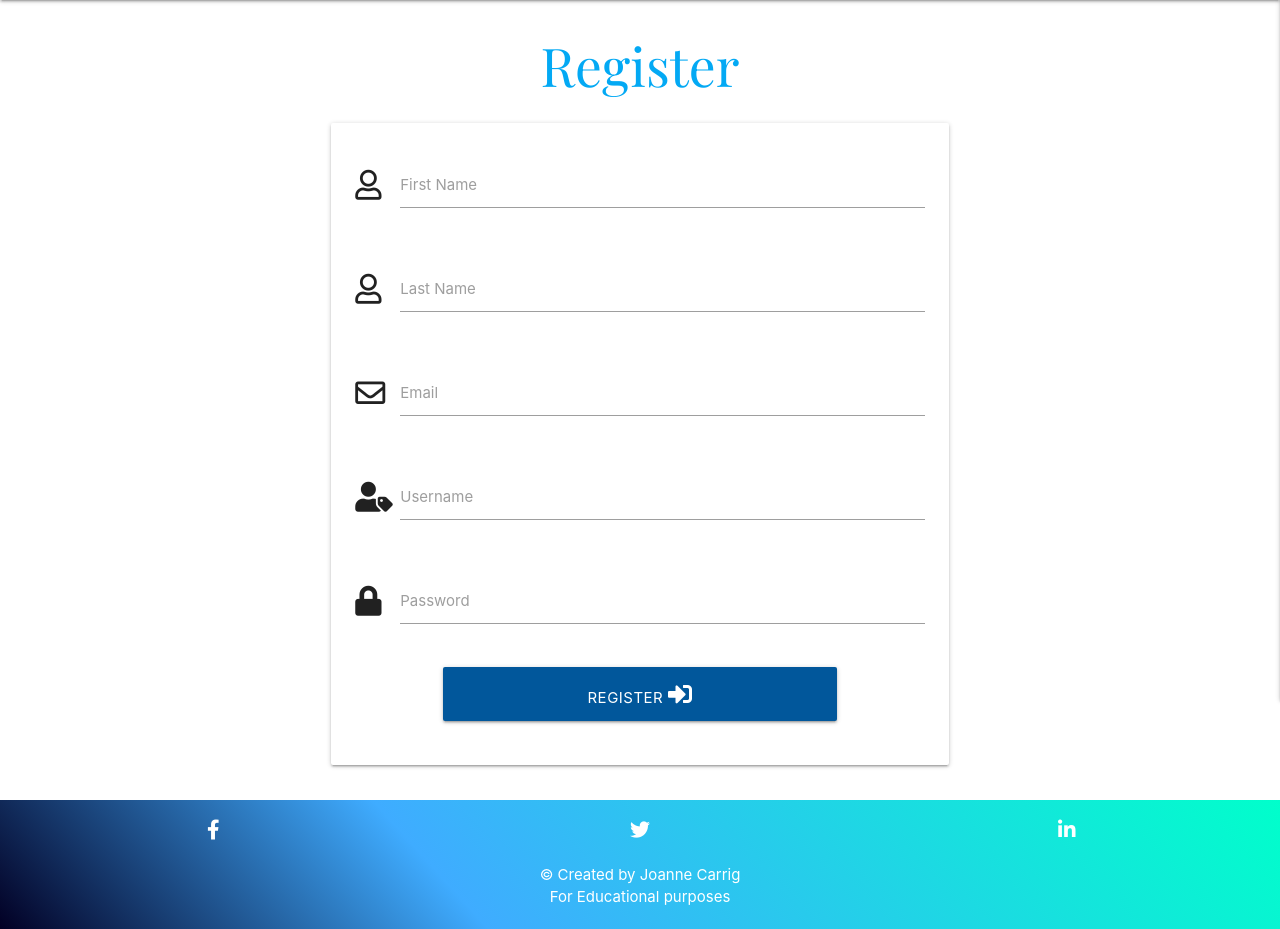
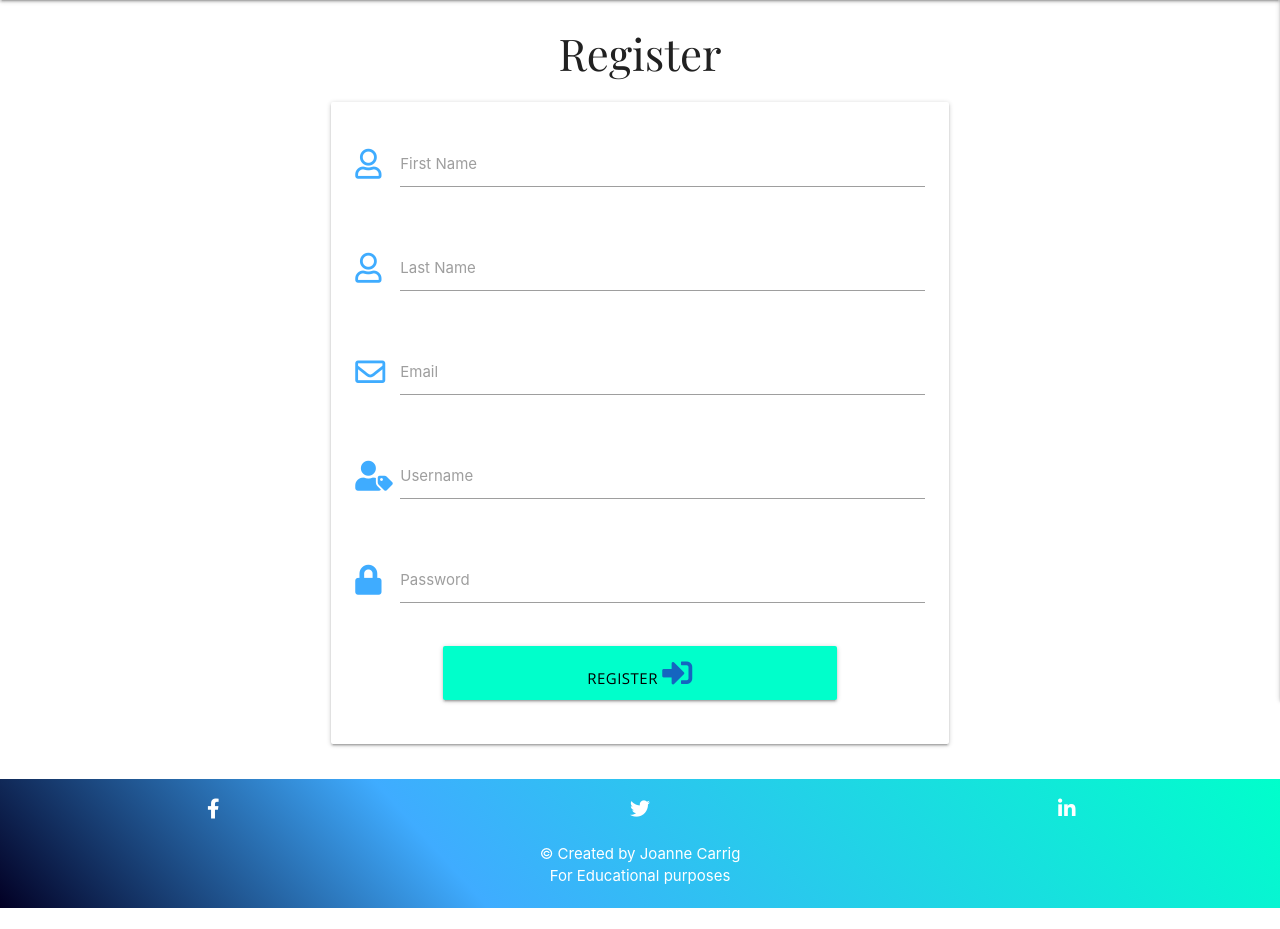
Before and after one commit to jojo157/learning-platform, a Flask app: page /register in a window 1280 px wide. Shown: the part 160-1089 px from the top of the page. After the commit the page ends 1068 px from the top, so only its background shows below. Run offline with Flask 2, Linux system fonts and the light colour scheme; some libraries are stand-ins or nearby versions.

Commit message:
adding styling to register page

```diff
--- a/static/css/style.css
+++ b/static/css/style.css
@@ -28,21 +28,6 @@ a{
     color: black;
 }
 
-.gradient-colours{
-
-    background-image: linear-gradient(213deg, rgba(2,0,36,1) 0%, rgba(63,172,255,1) 35%, rgba(0,255,203,1) 100%);
-    /*linear-gradient( #3e688c, #69bf6f ); */
-}
-
-.gradient-colours-2{
-
-    background-image: linear-gradient(48deg, rgba(2,0,36,1) 0%, rgba(63,172,255,1) 35%, rgba(0,255,203,1) 100%);
-}
-
-nav{
-    height: 20vh;
-}
-
 /* button styles */
 .green-button{
  background-color: #00ffcb;
@@ -65,19 +50,26 @@ nav{
 }
 
 
-
-
-
 /* Navbar */
 .header-title{
     margin-left: 20px;
     margin-top: 30px;
+}
+nav{
+    height: 20vh;
+}
+.gradient-colours{
+    background-image: linear-gradient(213deg, rgba(2,0,36,1) 0%, rgba(63,172,255,1) 35%, rgba(0,255,203,1) 100%);
 }
 
 /* Footer */
 i.fab.fa-facebook-f, i.fab.fa-twitter, i.fab.fa-linkedin-in{
     color: white;
     font-size: 20px;
+}
+.gradient-colours-2{
+
+    background-image: linear-gradient(48deg, rgba(2,0,36,1) 0%, rgba(63,172,255,1) 35%, rgba(0,255,203,1) 100%);
 }
 
 /* Index Page */
@@ -90,7 +82,6 @@ img{
 
 .success-div{
     height: 200px;
-
 }
 
 .offer-div{
@@ -125,6 +116,20 @@ i.fas.fa-file-alt, i.fas.fa-book-open, i.far.fa-thumbs-up, i.fas.fa-users, i.fas
 .sub-header-text{
     font-size: 18px;
 }
+
+/* Register Page */
+
+i.far.fa-user, i.far.fa-user, i.far.fa-envelope, i.fas.fa-user-tag, i.fas.fa-lock{
+    color: #3facff;
+    font-size: 30px;
+}
+
+i.fas.fa-sign-in-alt{
+    color: #1565c0;
+    font-size: 30px;
+}
+
+
 
 
 
--- a/templates/register.html
+++ b/templates/register.html
@@ -1,7 +1,7 @@
 {% extends "base.html" %}
 {% block content %}
 
-<h2 class="center-align light-blue-text accent-2">Register</h2>
+<h3 class="center-align ">Register</h3>
 
     <div class="row">
         <div class = "col s12 m8 offset-m2 l6 offset-l3">
@@ -43,7 +43,7 @@
                             </div>
                         </div>
                         <div class="row">
-                            <button type="submit" class="col s8 offset-s2 btn-large light-blue darken-4 text-shadow">
+                            <button type="submit" class="col s8 offset-s2 btn-large text-shadow green-button">
                                 Register <i class="fas fa-sign-in-alt"></i>
                             </button>
                         </div>
```
